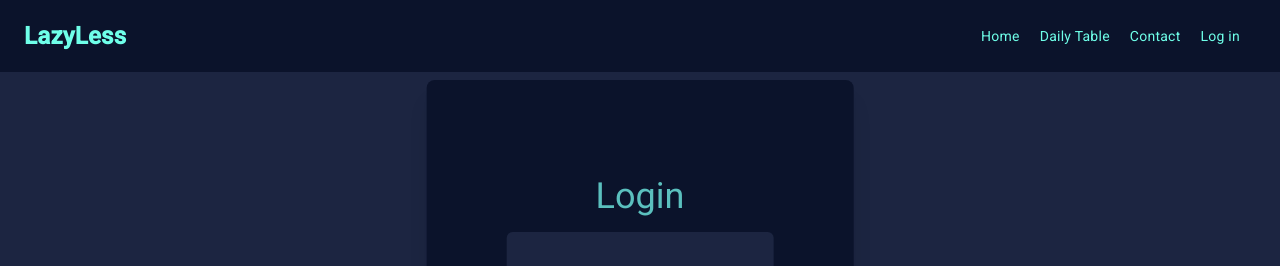
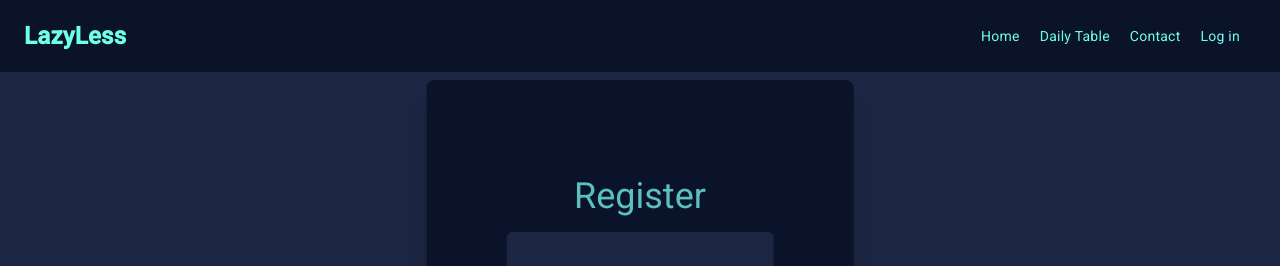
Before and after one commit to LinhNguyenLe2109/Lazyless, an Angular app: page /register in a window 1280 px wide. Shown: the top 266 px of the page. Built offline with nearby package versions, Linux system fonts and the light colour scheme.

Commit message:
updated name

```diff
--- a/src/app/register/register.component.html
+++ b/src/app/register/register.component.html
@@ -2,7 +2,7 @@
   <div
     class="absolute top-1/2 left-1/2 -translate-x-1/2 -translate-y-1/2 bg-fifth py-10 sm:py-24 px-6 sm:px-20 w-11/12 md:w-1/2 xl:w-1/3 rounded-lg shadow-xl"
   >
-    <h1 class="text-center !text-4xl text-secondary">Login</h1>
+    <h1 class="text-center !text-4xl text-secondary">Register</h1>
     <div
       class="bg-forth text-white px-5 py-3 rounded-md border-3 border-white border-solid text-lg w-full"
     >
```
